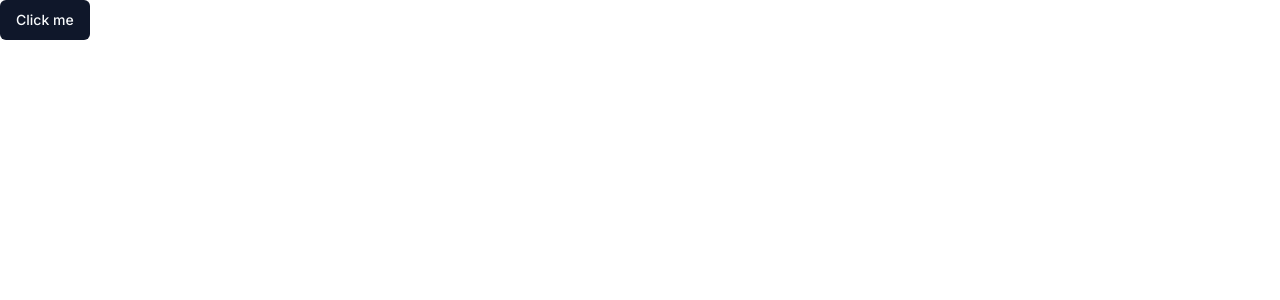
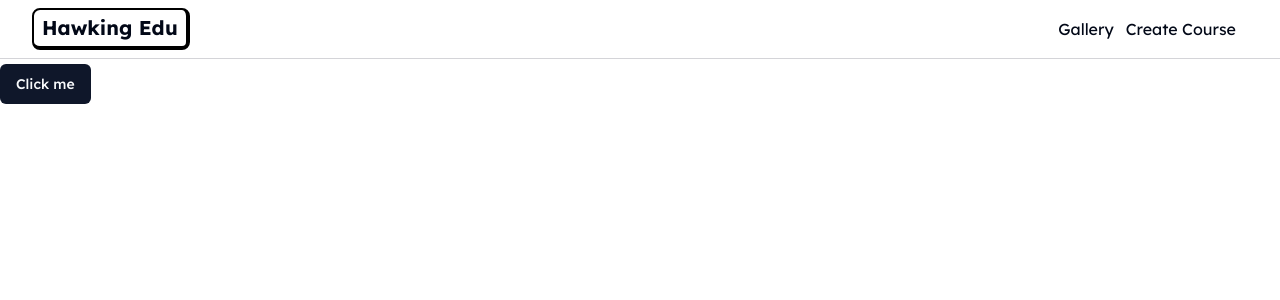
Before and after one commit to LamHoangCatVy/hawking, a Next.js app: page / in a window 1280 px wide. Shown: the top 300 px of the page. Built offline with nearby package versions, Linux system fonts and the light colour scheme.

Commit message:
added Navbar, config font

```diff
--- a/src/app/layout.tsx
+++ b/src/app/layout.tsx
@@ -1,12 +1,14 @@
 import type { Metadata } from "next";
-import { Inter } from "next/font/google";
+import { Lexend } from "next/font/google";
 import "./globals.css";
+import { cn } from "@/lib/utils";
+import Navbar from "@/components/Navbar";
 
-const inter = Inter({ subsets: ["latin"] });
+const lexend = Lexend({ subsets: ["latin"] });
 
 export const metadata: Metadata = {
-  title: "Create Next App",
-  description: "Generated by create next app",
+  title: "Hawking Edu",
+  description: "Deliver best education quality at minimum cost to everyone",
 };
 
 export default function RootLayout({
@@ -16,7 +18,9 @@ export default function RootLayout({
 }>) {
   return (
     <html lang="en">
-      <body className={inter.className}>{children}</body>
+      <body className={cn(lexend.className, "antialiased min-h-screen pt-16")}>
+        <Navbar />
+        {children}</body>
     </html>
   );
 }
```
